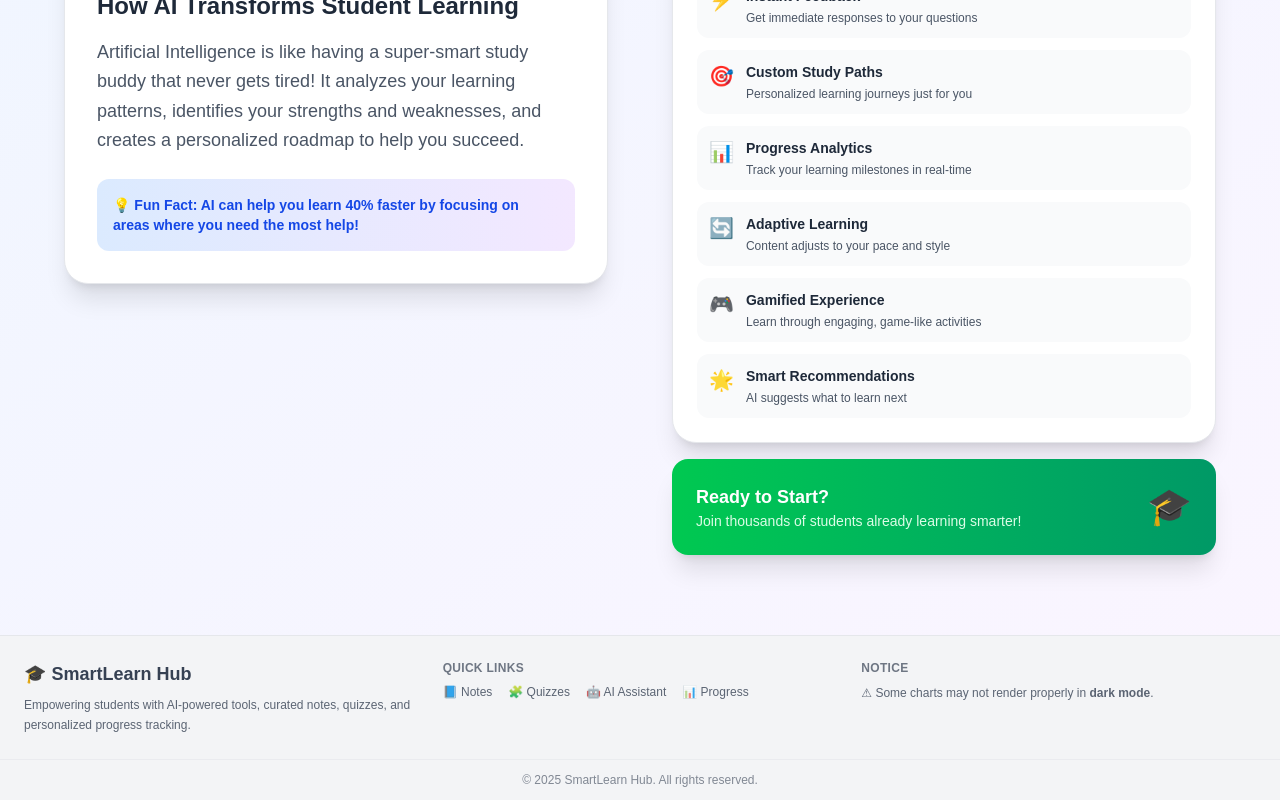
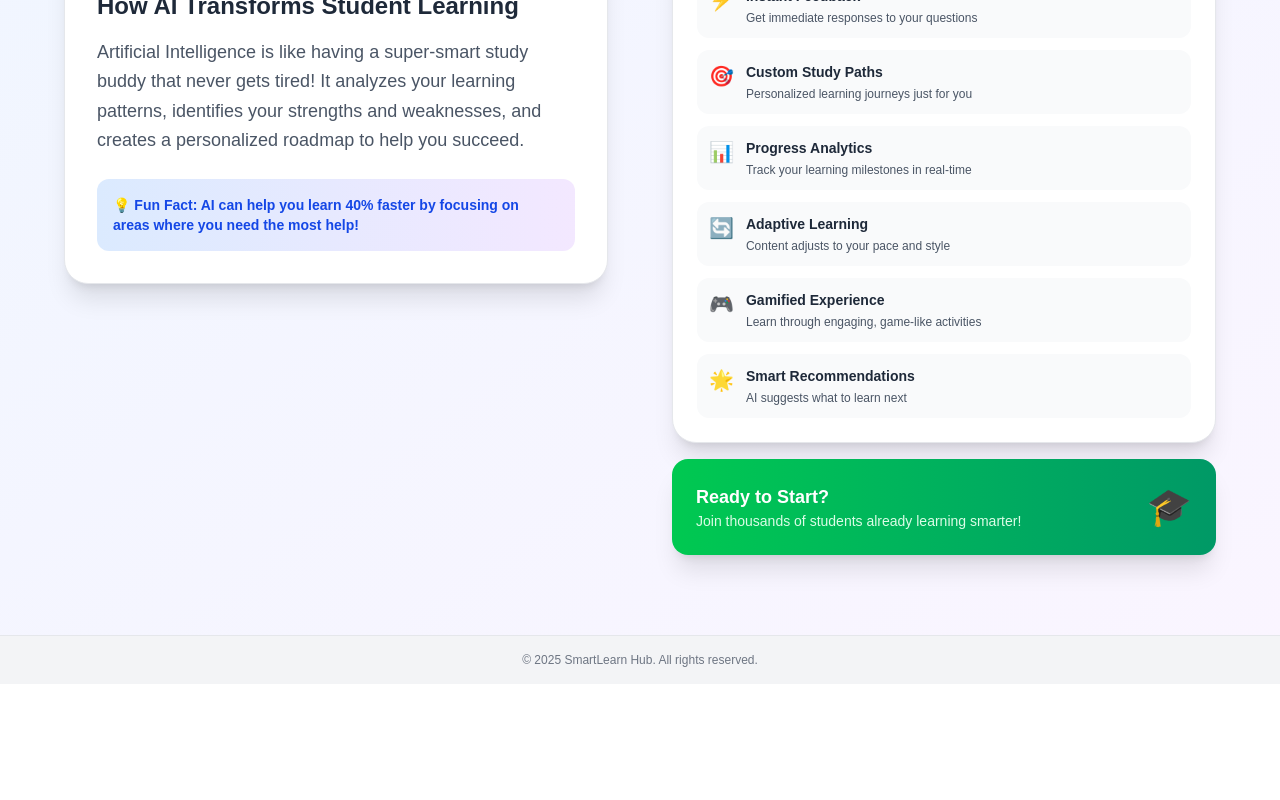
Before and after one commit to RohitKamble171012/SmartLearnHub_WEB, a Next.js app: page / in a window 1280 px wide. Shown: the part 1224-2024 px from the top of the page. After the commit the page ends 1908 px from the top, so only its background shows below. Built offline with nearby package versions, Linux system fonts and the light colour scheme; no server answers.

Commit message:
Update Footer.tsx

```diff
--- a/src/components/Footer.tsx
+++ b/src/components/Footer.tsx
@@ -1,5 +1,4 @@
 "use client";
-import Link from "next/link";
 import { useTheme } from "../context/ThemeContext";
 
 export default function Footer() {
@@ -11,52 +10,11 @@ export default function Footer() {
       : "bg-gray-100 text-gray-700 border-gray-200";
 
   return (
-    <footer className={`w-full border-t ${bg}`}>
-      <div className="max-w-7xl mx-auto px-6 py-6 grid grid-cols-1 md:grid-cols-3 gap-6 text-sm">
-
-        {/* Brand - Compact */}
-        <div>
-          <h2 className="text-lg font-bold gradient-text">🎓 SmartLearn Hub</h2>
-          <p className="mt-2 text-xs leading-relaxed opacity-80">
-            Empowering students with AI-powered tools, curated notes, quizzes, and personalized progress tracking.
-          </p>
-        </div>
-
-        {/* Quick Links - Horizontal */}
-        <nav aria-label="Footer Navigation" className="flex flex-col">
-          <h3 className="font-semibold mb-2 text-xs uppercase tracking-wide opacity-70">Quick Links</h3>
-          <div className="flex flex-wrap gap-4 text-xs">
-            <Link href="/notes" className="hover:underline transition-colors duration-200 opacity-80 hover:opacity-100 whitespace-nowrap">
-              📘 Notes
-            </Link>
-            <Link href="/quiz" className="hover:underline transition-colors duration-200 opacity-80 hover:opacity-100 whitespace-nowrap">
-              🧩 Quizzes
-            </Link>
-            <Link href="/ai-assistant" className="hover:underline transition-colors duration-200 opacity-80 hover:opacity-100 whitespace-nowrap">
-              🤖 AI Assistant
-            </Link>
-            <Link href="/progress" className="hover:underline transition-colors duration-200 opacity-80 hover:opacity-100 whitespace-nowrap">
-              📊 Progress
-            </Link>
-          </div>
-        </nav>
-
-        {/* Notice - Compact */}
-        <div>
-          <h3 className="font-semibold mb-2 text-xs uppercase tracking-wide opacity-70">Notice</h3>
-          <p className="text-xs leading-relaxed opacity-80">
-            ⚠ Some charts may not render properly in <strong>dark mode</strong>.
-          </p>
-        </div>
-      </div>
-
-      {/* Bottom Bar - Minimal */}
-      <div
-        className={`text-center text-xs py-3 border-t ${
-          theme === "dark" ? "border-gray-700" : "border-gray-200"
-        } opacity-60`}
-      >
-        © {new Date().getFullYear()} SmartLearn Hub. All rights reserved.
+    <footer className={`w-full border-t ${bg} mt-auto`}>
+      <div className="max-w-7xl mx-auto px-6 py-4 text-center">
+        <p className="text-xs opacity-70">
+          © {new Date().getFullYear()} SmartLearn Hub. All rights reserved.
+        </p>
       </div>
     </footer>
   );
```
